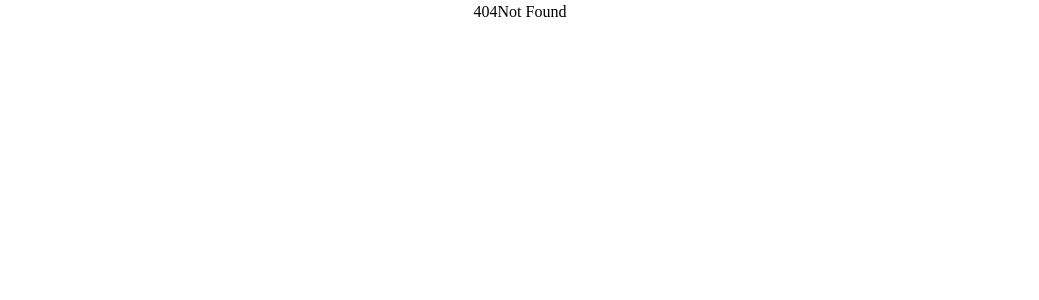
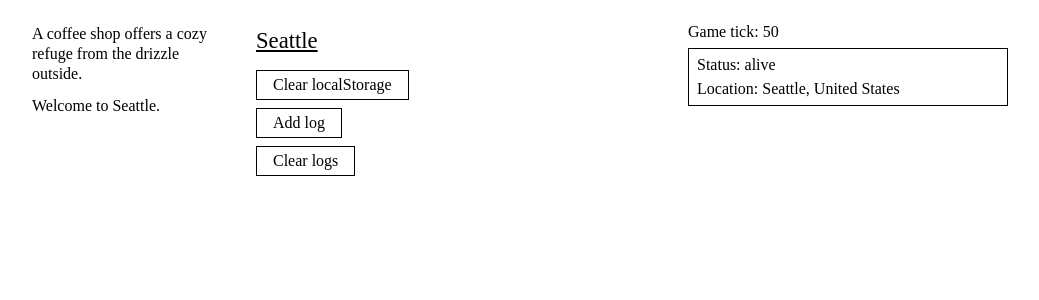
Before and after one commit to womogenes/migration-game, a SvelteKit app: page /game in a window 1280 px wide. Before the commit this address had no page. Shown: the top 300 px of the page, without its empty margins (120-1159 px from the left). Built offline with nearby package versions, Linux system fonts and the light colour scheme.

Commit message:
changed file structure

```diff
--- /dev/null
+++ b/src/routes/game/+page.svelte
@@ -0,0 +1,124 @@
+<script>
+  import { fade } from 'svelte/transition';
+  import { derived } from 'svelte/store';
+
+  import allLocData from '$lib/locations.json';
+  import { store } from '$lib/store.js';
+  import { onMount } from 'svelte';
+  import { goto } from '$app/navigation';
+
+  // Utilities
+  Array.prototype.sample = function () {
+    return this[Math.floor(Math.random() * this.length)];
+  };
+
+  // Game tick
+  // Prevent setInterval from running twice with Svelte hot-reloading
+  const gameTick = store('game-tick', 0);
+  onMount(() => {
+    const tickInterval = window.setInterval(() => {
+      $gameTick++;
+      everyTick();
+    }, 100);
+
+    return () => window.clearInterval(tickInterval);
+  });
+
+  // Things to do every game loop
+  const everyTick = () => {
+    if ($gameTick % 60 === 1) {
+      $logs = [...$logs, $locData.ambientMessages.sample()];
+    }
+  };
+
+  // Choose a random location to start at
+  const locID = store('location', 'seattle-usa');
+  const locData = derived(locID, ($locID) =>
+    allLocData.find((locObj) => locObj.id === $locID),
+  );
+
+  // Log messages in left sidebar
+  const logs = store('logs', [`Welcome to ${$locData.location.city}.`]);
+  const addLog = (message) => {
+    $logs = [...$logs, message];
+  };
+
+  const status = store('status', 'alive');
+
+  // Redirect user to different page + replace route so it isn't added to browser history
+  function routeToPage(route, replaceState) {
+    goto(`/${route}`, { replaceState })
+  }
+
+</script>
+
+<div class="box-border h-full max-h-screen w-full max-w-5xl px-6 py-6">
+  <div class="flex h-full gap-8">
+    <!-- Left column, log -->
+    <div
+      class="relative flex h-full w-48 select-none flex-col items-start gap-4 overflow-hidden"
+    >
+      <div class="flex h-full flex-col-reverse justify-end gap-3" id="log">
+        {#each $logs as log}
+          <div transition:fade={{ duration: 500 }}>
+            {#if log.message}
+              <p class="leading-tight">{log.message}</p>
+            {:else}
+              <p class="leading-tight">{log}</p>
+            {/if}
+          </div>
+        {/each}
+      </div>
+
+      <!-- Gradient for vignette effect -->
+      <div
+        class="absolute left-0 top-0 h-full w-full bg-gradient-to-t from-white to-transparent to-50%"
+      ></div>
+    </div>
+
+    <!-- Central column, actions -->
+    <div class="flex-grow">
+      <h1 class="mb-3 underline">{$locData.location.city}</h1>
+
+      <div class="flex flex-col items-start gap-2">
+        <button
+          class="btn"
+          on:click={() => {
+            localStorage.clear();
+            window.location.reload();
+          }}
+          on:click={() => routeToPage('', true)}
+        >
+          Clear localStorage
+        </button>
+        <button
+          class="btn"
+          on:click={() => addLog($locData.ambientMessages.sample())}
+        >
+          Add log
+        </button>
+        <button class="btn" on:click={() => ($logs = [])}>Clear logs</button>
+      </div>
+    </div>
+
+    <!-- Status column -->
+    <div class="flex w-80 flex-col gap-2 leading-none">
+      <p>Game tick: {$gameTick}</p>
+      <div class="flex flex-col gap-2 border border-black px-2 py-2">
+        <p>Status: {$status}</p>
+        <p>Location: {$locData.location.city}, {$locData.location.country}</p>
+      </div>
+    </div>
+  </div>
+</div>
+
+<style lang="postcss">
+  .btn {
+    @apply select-none; /* Disallow selecting button text */
+    @apply border border-black bg-transparent px-4 py-0.5 hover:underline;
+  }
+
+  h1 {
+    @apply text-lg;
+  }
+</style>
```
Also changed, not shown: 1 other file (tests, documents, lock files or other folders).
